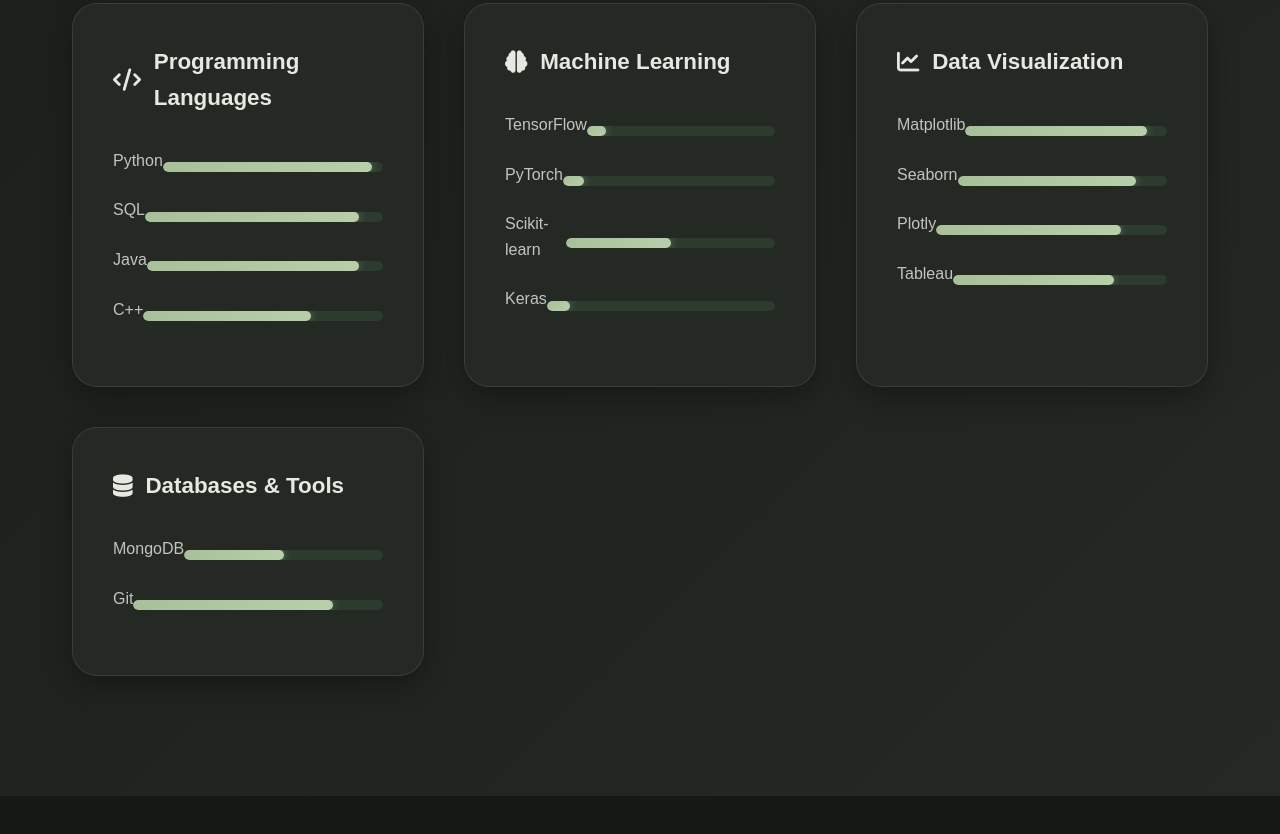
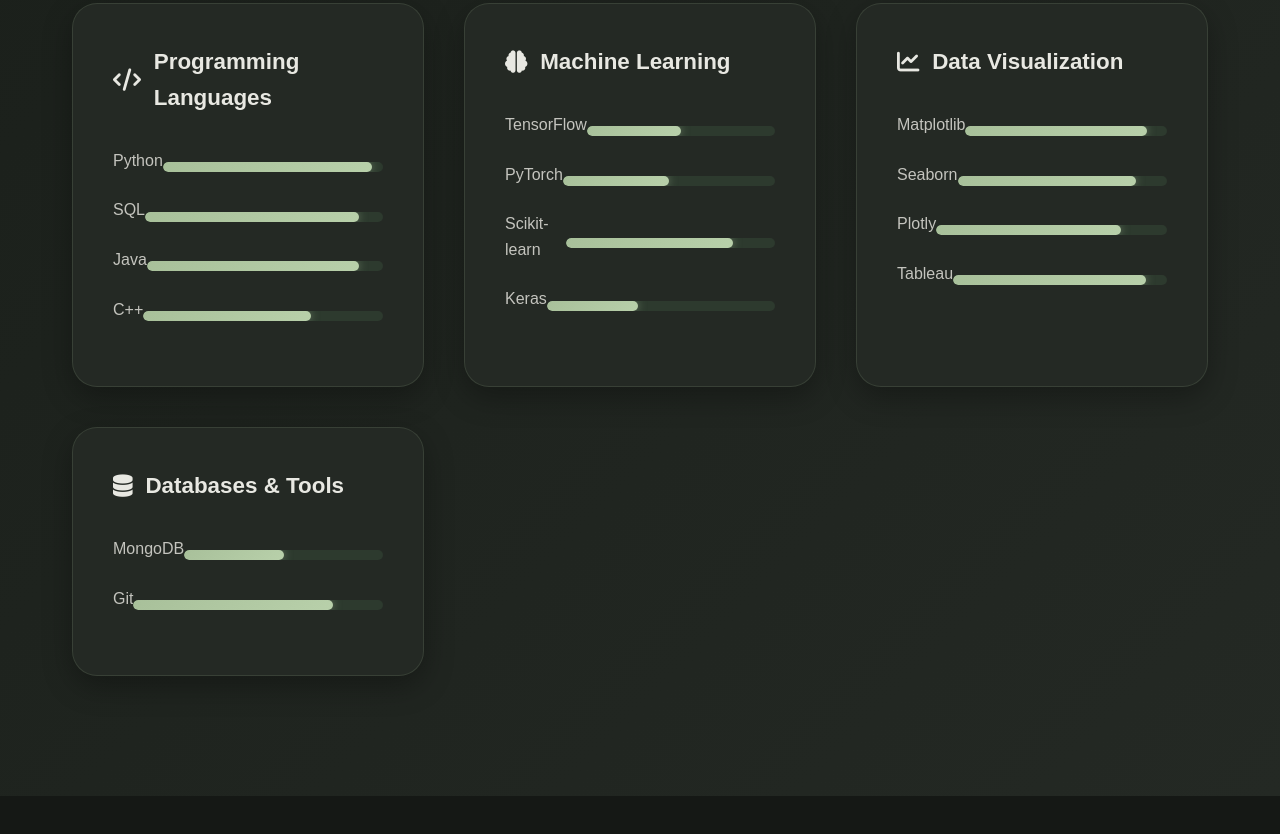
Before and after one commit to Hadiya-Murad-Hadi/Portfolio, a plain HTML site: page website/index.html in a window 1280 px wide. Shown: the part 2120-2954 px from the top of the page. Drawn offline with Linux system fonts and the light colour scheme.

Commit message:
skillbar

```diff
--- a/website/index.html
+++ b/website/index.html
@@ -162,25 +162,25 @@
                     <div class="skill-item">
                         <span>TensorFlow</span>
                         <div class="skill-progress">
-                            <div class="skill-progress-bar" data-width="10%"></div>
+                            <div class="skill-progress-bar" data-width="50%"></div>
                         </div>
                     </div>
                     <div class="skill-item">
                         <span>PyTorch</span>
                         <div class="skill-progress">
-                            <div class="skill-progress-bar" data-width="10%"></div>
+                            <div class="skill-progress-bar" data-width="50%"></div>
                         </div>
                     </div>
                     <div class="skill-item">
                         <span>Scikit-learn</span>
                         <div class="skill-progress">
-                            <div class="skill-progress-bar" data-width="50%"></div>
+                            <div class="skill-progress-bar" data-width="80%"></div>
                         </div>
                     </div>
                     <div class="skill-item">
                         <span>Keras</span>
                         <div class="skill-progress">
-                            <div class="skill-progress-bar" data-width="10%"></div>
+                            <div class="skill-progress-bar" data-width="40%"></div>
                         </div>
                     </div>
                 </div>
@@ -208,7 +208,7 @@
                     <div class="skill-item">
                         <span>Tableau</span>
                         <div class="skill-progress">
-                            <div class="skill-progress-bar" data-width="75%"></div>
+                            <div class="skill-progress-bar" data-width="90%"></div>
                         </div>
                     </div>
                 </div>
@@ -532,4 +532,5 @@
 
 
 </body>
+
 </html>
```
